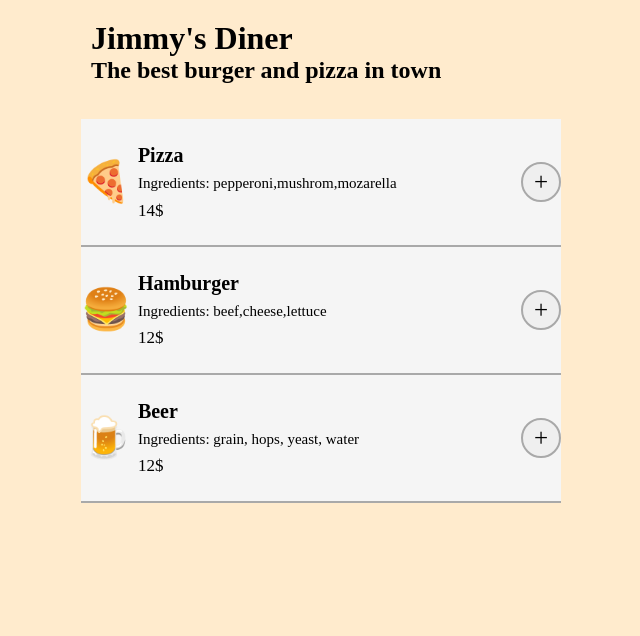
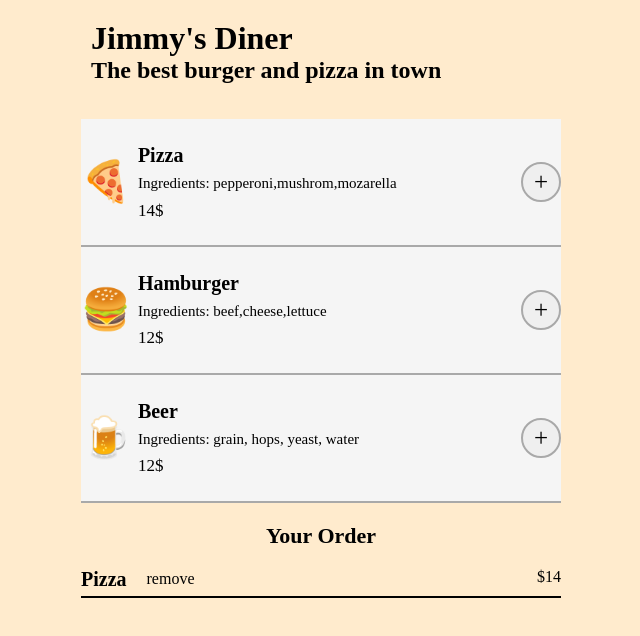
Before and after one commit to DanieleLG90/Restaurant-OrderingApp, a website built with Vite: page testRunner/test.html in a window 1280 px wide. Shown: the whole page, without its empty margins (319-959 px from the left). Built offline with nearby package versions, Linux system fonts and the light colour scheme.

Commit message:
ordered
working on the ordered item, manage to do everything
just a little more

```diff
--- a/index.css
+++ b/index.css
@@ -74,3 +74,39 @@ h2{
     border: 1px solid darkgrey;
     border-radius: 50%;
 }
+
+/* css for the ordering part*/
+.orderTlt{
+    text-align: center;
+    font-size: 22px;
+}
+
+.none{
+    display: none;
+}
+
+.orderingContainer{
+    margin-top: 20px;
+}
+
+.foodList{
+    display: flex;
+    margin-top: 20px;
+    padding-bottom: 5px;
+    border-bottom: 2px solid black;
+}
+
+.orderName{
+    font-size: 20px;
+
+}
+.removeBtn{
+    margin: 0 0 0 20px;
+    border: none;
+    background-color: transparent;
+
+
+}
+.orderPrice{
+    margin: 0 0 0 auto;
+}
--- a/index.js
+++ b/index.js
@@ -1,5 +1,7 @@
 import {menuArray} from "./data.js";
 const foodList = document.getElementById('container')
+const orderingContainer = document.getElementById('orderingContainer')
+const orderedFoodList = document.getElementById('orderedFoodList')
 
 function addElmToMenu (food){
     return food.map(function(foodElm){
@@ -32,6 +34,17 @@ function addingOrderedFood (foodXx){
     const foodToAdd = menuArray.filter(function(foodObj){
         return foodObj.id == Number(foodXx)
     })[0]
+    //orderedList.push(foodToAdd)
     orderedList.push(foodToAdd)
     console.log(orderedList)
+    orderingContainer.classList.remove('none')
+    orderedFoodList.innerHTML = orderingList(orderedList).join('')
 }
+
+function orderingList (food){
+    return food.map(function(foodItem){
+        return `<h4 class="orderName">${foodItem.name}</h4>
+                <button class="removeBtn" data-remove="${foodItem.id}">remove</button>
+                <span class="orderPrice">$${foodItem.price}</span>`
+    })
+}
--- a/testRunner/test.css
+++ b/testRunner/test.css
@@ -77,3 +77,34 @@ h2{
     border: 2px solid darkgrey;
     border-radius: 50%;
 }
+/* css for the ordering part*/
+.orderTlt{
+    text-align: center;
+    font-size: 22px;
+}
+
+.orderingContainer{
+    margin-top: 20px;
+}
+
+.foodList{
+    display: flex;
+    margin-top: 20px;
+    padding-bottom: 5px;
+    border-bottom: 2px solid black;
+}
+
+.orderName{
+    font-size: 20px;
+
+}
+.removeBtn{
+    margin: 0 0 0 20px;
+    border: none;
+    background-color: transparent;
+
+
+}
+.orderPrice{
+    margin: 0 0 0 auto;
+}
--- a/testRunner/test.html
+++ b/testRunner/test.html
@@ -34,6 +34,14 @@
             </div>
 
         </div>
+        <div class="orderingContainer" id="orderingContainer">
+            <h4 class="orderTlt">Your Order</h4>
+            <div class="foodList" id="orderedFoodList">
+                <h4 class="orderName">Pizza</h4>
+                <button class="removeBtn" data-remove="id">remove</button>
+                <span class="orderPrice">$14</span>
+            </div>
+        </div>
     </main>
     <script src="index.js"></script>
 </body>
```
Also changed, not shown: index.html (+4 -1 lines).
